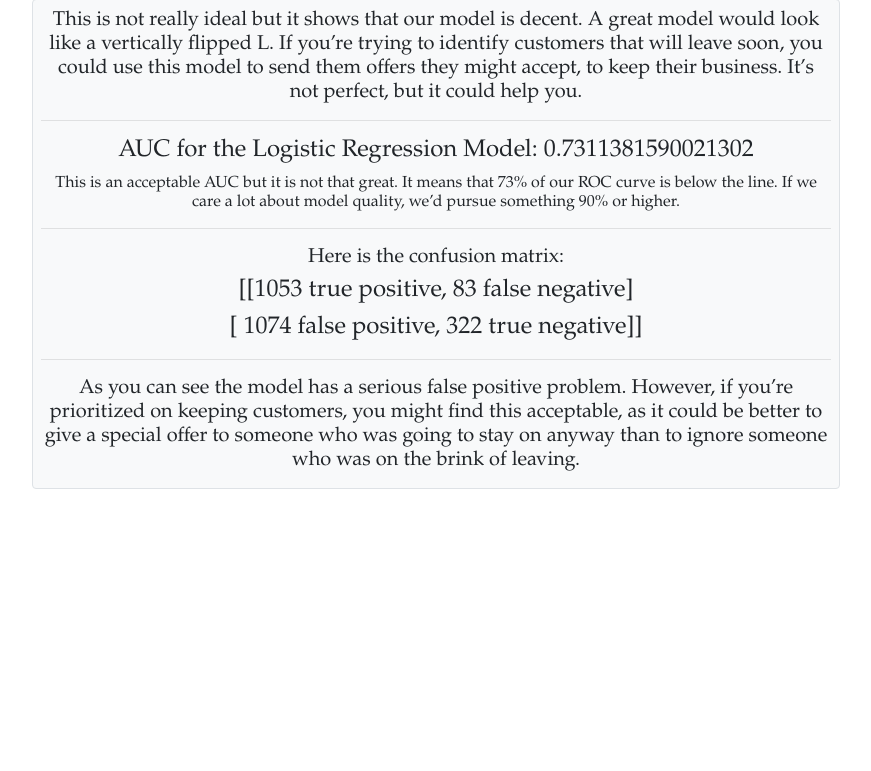
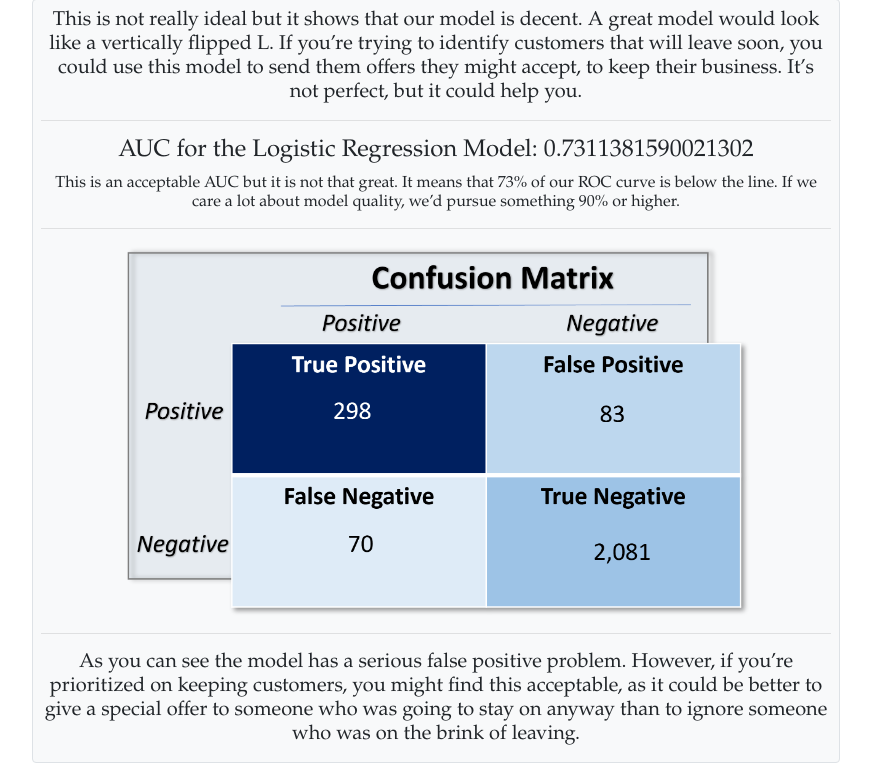
Before and after one commit to asundquistdavis/credit-churn-prediction, a Flask app: page /model/logistic-regression in a window 1280 px wide. Shown: the part 348-1119 px from the top of the page, without its empty margins (204-1075 px from the left). Before the commit the page ends 837 px from the top, so only its background shows below. Run offline with Flask 2, Linux system fonts and the light colour scheme; parts of the project's set-up code (start-up, migrations or seed data) failed here and were passed over; some libraries are stand-ins or nearby versions.

Commit message:
Update logistic_regression.html

```diff
--- a/templates/model/logistic_regression.html
+++ b/templates/model/logistic_regression.html
@@ -149,9 +149,7 @@
                     <p class="h4 text-center">AUC for the Logistic Regression Model: 0.7311381590021302</p>
                     <p class="h6 text-center">This is an acceptable AUC but it is not that great. It means that 73% of our ROC curve is below the line. If we care a lot about model quality, we’d pursue something 90% or higher.</p>
                     <hr>
-                    <p class="h5 text-center">Here is the confusion matrix:</p>
-                    <p class="h4 text-center">[[1053 true positive, 83 false negative]</p>
-                    <p class="h4 text-center">[  1074 false positive,  322 true negative]]</p>
+                    <img src="../../static/assets//nn_matrix.png" width="80%" class="center" alt="Con Matrix">
                     <hr>
                     <p class="h5 text-center">As you can see the model has a serious false positive problem. However, if you’re prioritized on keeping customers, you might find this acceptable, as it could be better to  give a special offer to someone who was going to stay on anyway than to ignore someone who was on the brink of leaving.</p>
                 </div>
```
